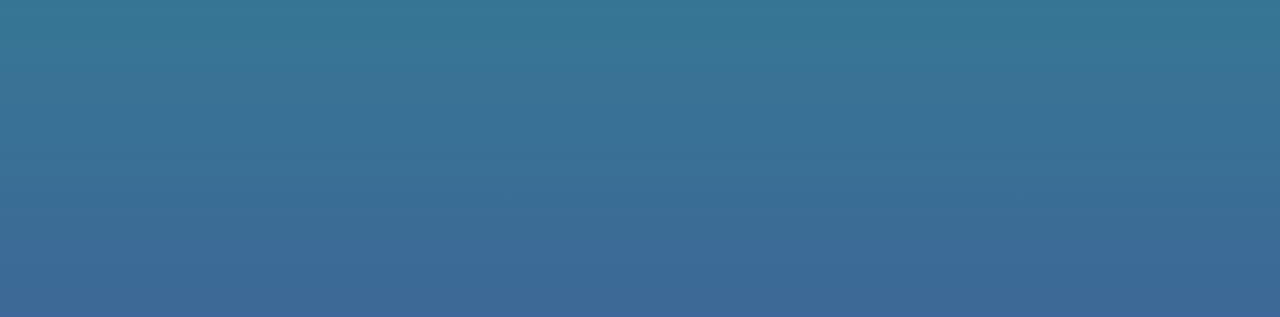
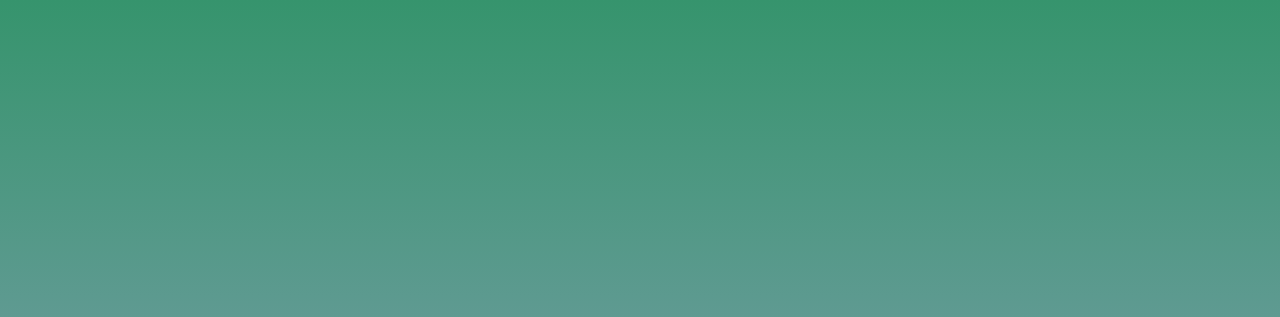
Before and after one commit to Shaviaditya/Weather-app, a website: page index.html in a window 1280 px wide. Shown: the top 317 px of the page. Drawn offline with Linux system fonts and the light colour scheme.

Commit message:
Change in the UI

```diff
--- a/public/style.css
+++ b/public/style.css
@@ -9,7 +9,7 @@ body {
     justify-content: center;
     flex-direction: column;
     align-items: center;
-    background: linear-gradient(rgb(54, 118, 148),rgb(72, 84, 156));
+    background: linear-gradient(rgb(54, 148, 109),rgb(157, 164, 201));
     font-family: -apple-system, BlinkMacSystemFont, 'Segoe UI', Roboto, Oxygen, Ubuntu, Cantarell, 'Open Sans', 'Helvetica Neue', sans-serif;
     color: aliceblue;
 }
```
